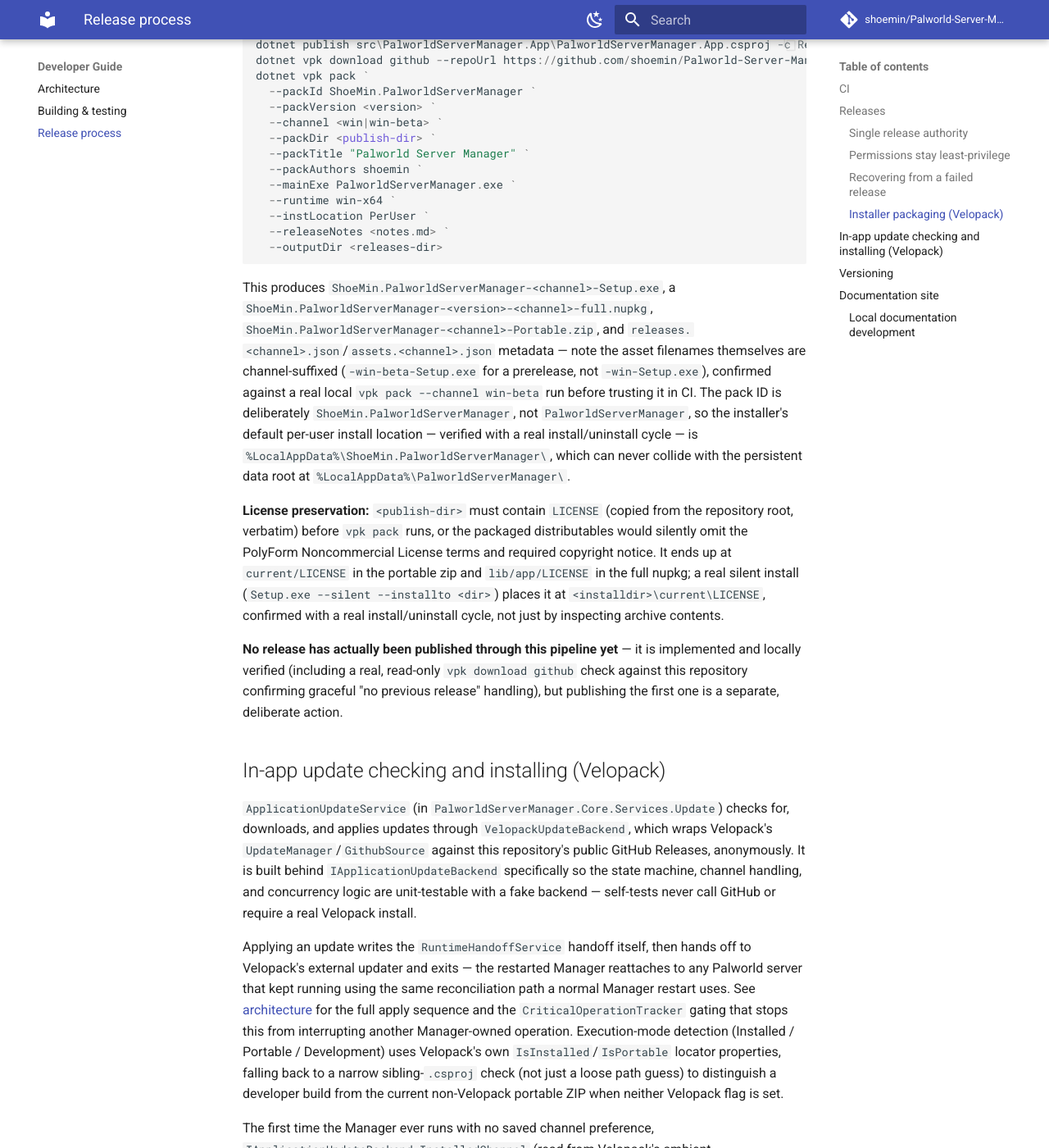
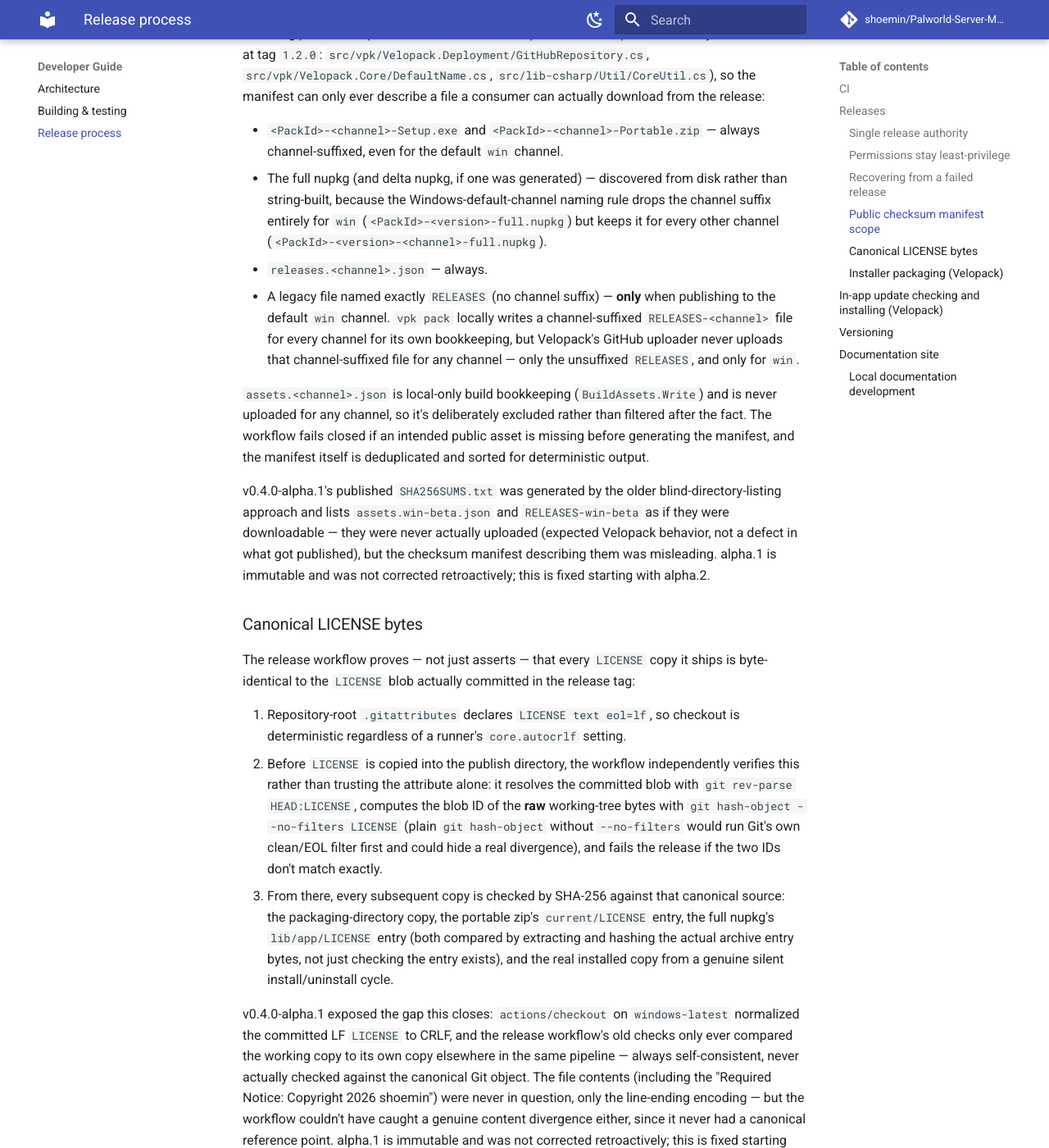
Before and after one commit to shoemin/Palworld-Server-Manager, an MkDocs documentation site: the page built from docs/developer/release-process.md, in a window 1280 px wide and 1400 px high, scrolled down 2994 px. Shown: the whole window at 82% size. Built offline with MkDocs 1.6.1 and Material for MkDocs 9.7.7, drawn with Linux system fonts in a browser that asks for light colours; comment, search, counter and statistics services are not loaded; some of the changed text lies outside the part shown.

Commit message:
Harden release artifact integrity before alpha.2
Fixes two release-pipeline integrity gaps found during the real v0.4.0-alpha.1
installed-mode field test (not product/runtime defects):

1. Public SHA256SUMS.txt was generated from a blind directory listing and
   included two files (assets.win-beta.json, RELEASES-win-beta) that pinned
   Velopack 1.2.0 never actually uploads as GitHub Release assets - consumers
   could not download and verify everything the manifest described. It is
   now generated from an explicit allow-listed set derived by auditing
   Velopack 1.2.0's real upload behavior directly from source.

2. The old LICENSE checks only proved internal pipeline consistency (working
   copy vs. its own copy elsewhere in the pipeline), never that either one
   actually matched the LICENSE blob committed in the release tag. A
   windows-latest runner's default core.autocrlf normalized the committed LF
   LICENSE to CRLF on checkout, undetected. A new .gitattributes rule makes
   checkout deterministic, and the workflow now verifies raw working-tree
   bytes against the canonical Git blob with `git hash-object --no-filters`
   before packaging, then SHA-256-compares every downstream copy (pack dir,
   portable zip entry, full nupkg entry, real installed copy) against that
   canonical source.

v0.4.0-alpha.1 is immutable and was not corrected retroactively; both fixes
apply prospectively starting with alpha.2.

Co-Authored-By: Claude Sonnet 5 <noreply@anthropic.com>

````diff
--- a/docs/developer/release-process.md
+++ b/docs/developer/release-process.md
@@ -15,8 +15,8 @@
 5. Best-effort downloads the previous release for the same channel (`vpk download github`) into the same output directory, so `vpk pack`'s default delta mode can generate a delta package against it automatically. This is allowed to find nothing (a fresh channel, or the very first release) without failing the workflow.
 6. Copies the repository `LICENSE` into the publish output before packing (byte-for-byte, verified with a hash check) so every packaged distributable carries the PolyForm Noncommercial License terms and the required copyright notice, not just the source repository.
 7. Packs the release (`vpk pack`) with generated release notes (an experimental-build banner is prepended for prereleases), producing the Setup.exe, full (and delta, if applicable) nupkg, portable zip, and channel feed JSON.
-8. Verifies every required asset actually exists on disk, that `LICENSE` is actually present inside the portable zip and full nupkg contents, and that a real silent install of the freshly-built Setup.exe places a byte-identical `LICENSE` in the installed application directory (then cleanly uninstalls itself again) — fails closed rather than silently publishing a partial or license-missing release.
-9. Generates `SHA256SUMS.txt` over every packaged file.
+8. Verifies every required asset actually exists on disk, that the checked-out `LICENSE` is byte-identical to the canonical Git blob committed in the release tag, that the same bytes are actually present inside the portable zip and full nupkg contents (compared by SHA-256 of the archive entry, not just entry presence), and that a real silent install of the freshly-built Setup.exe places those same byte-identical bytes in the installed application directory (then cleanly uninstalls itself again) — fails closed rather than silently publishing a partial, license-missing, or line-ending-corrupted release. See [Canonical LICENSE bytes](#canonical-license-bytes) below.
+9. Generates `SHA256SUMS.txt` over exactly the files that will actually become public GitHub Release assets — see [Public checksum manifest scope](#public-checksum-manifest-scope) below.
 10. Uploads everything as a workflow-run artifact and the build transcript as a separate artifact.
 11. Publishes the release.
 
@@ -43,6 +43,29 @@ gh workflow run release.yml --ref main -f tag=v0.4.0-alpha.1
 ```
 
 `--ref main` selects the corrected workflow *definition* from `main`, but the job itself still checks out and packages `refs/tags/v0.4.0-alpha.1` as the product source — so the released product remains exactly the commit the tag pointed to when it was created. Every other repository file the workflow references after that checkout (`scripts/build.ps1`, `docs/requirements.txt`, project files, and any other supporting script) is the version stored in the *tagged commit*, not `main` — this recovery procedure does not pick those up. A failure whose real fix lives outside `.github/workflows/release.yml` itself needs a different recovery decision, not this one.
+
+### Public checksum manifest scope
+
+`SHA256SUMS.txt` is generated from an explicit, allow-listed set of filenames — never from a blind listing of everything `vpk pack` happened to write to its output directory. That set is derived by mirroring pinned Velopack 1.2.0's actual GitHub upload behavior (audited directly from its source at tag `1.2.0`: `src/vpk/Velopack.Deployment/GitHubRepository.cs`, `src/vpk/Velopack.Core/DefaultName.cs`, `src/lib-csharp/Util/CoreUtil.cs`), so the manifest can only ever describe a file a consumer can actually download from the release:
+
+- `<PackId>-<channel>-Setup.exe` and `<PackId>-<channel>-Portable.zip` — always channel-suffixed, even for the default `win` channel.
+- The full nupkg (and delta nupkg, if one was generated) — discovered from disk rather than string-built, because the Windows-default-channel naming rule drops the channel suffix entirely for `win` (`<PackId>-<version>-full.nupkg`) but keeps it for every other channel (`<PackId>-<version>-<channel>-full.nupkg`).
+- `releases.<channel>.json` — always.
+- A legacy file named exactly `RELEASES` (no channel suffix) — **only** when publishing to the default `win` channel. `vpk pack` locally writes a channel-suffixed `RELEASES-<channel>` file for every channel for its own bookkeeping, but Velopack's GitHub uploader never uploads that channel-suffixed file for any channel — only the unsuffixed `RELEASES`, and only for `win`.
+
+`assets.<channel>.json` is local-only build bookkeeping (`BuildAssets.Write`) and is never uploaded for any channel, so it's deliberately excluded rather than filtered after the fact. The workflow fails closed if an intended public asset is missing before generating the manifest, and the manifest itself is deduplicated and sorted for deterministic output.
+
+v0.4.0-alpha.1's published `SHA256SUMS.txt` was generated by the older blind-directory-listing approach and lists `assets.win-beta.json` and `RELEASES-win-beta` as if they were downloadable — they were never actually uploaded (expected Velopack behavior, not a defect in what got published), but the checksum manifest describing them was misleading. alpha.1 is immutable and was not corrected retroactively; this is fixed starting with alpha.2.
+
+### Canonical LICENSE bytes
+
+The release workflow proves — not just asserts — that every `LICENSE` copy it ships is byte-identical to the `LICENSE` blob actually committed in the release tag:
+
+1. Repository-root `.gitattributes` declares `LICENSE text eol=lf`, so checkout is deterministic regardless of a runner's `core.autocrlf` setting.
+2. Before `LICENSE` is copied into the publish directory, the workflow independently verifies this rather than trusting the attribute alone: it resolves the committed blob with `git rev-parse HEAD:LICENSE`, computes the blob ID of the **raw** working-tree bytes with `git hash-object --no-filters LICENSE` (plain `git hash-object` without `--no-filters` would run Git's own clean/EOL filter first and could hide a real divergence), and fails the release if the two IDs don't match exactly.
+3. From there, every subsequent copy is checked by SHA-256 against that canonical source: the packaging-directory copy, the portable zip's `current/LICENSE` entry, the full nupkg's `lib/app/LICENSE` entry (both compared by extracting and hashing the actual archive entry bytes, not just checking the entry exists), and the real installed copy from a genuine silent install/uninstall cycle.
+
+v0.4.0-alpha.1 exposed the gap this closes: `actions/checkout` on `windows-latest` normalized the committed LF `LICENSE` to CRLF, and the release workflow's old checks only ever compared the working copy to its own copy elsewhere in the same pipeline — always self-consistent, never actually checked against the canonical Git object. The file contents (including the "Required Notice: Copyright 2026 shoemin") were never in question, only the line-ending encoding — but the workflow couldn't have caught a genuine content divergence either, since it never had a canonical reference point. alpha.1 is immutable and was not corrected retroactively; this is fixed starting with alpha.2.
 
 ### Installer packaging (Velopack)
 
@@ -71,7 +94,7 @@ This produces `ShoeMin.PalworldServerManager-<channel>-Setup.exe`, a `ShoeMin.Pa
 
 **License preservation:** `<publish-dir>` must contain `LICENSE` (copied from the repository root, verbatim) before `vpk pack` runs, or the packaged distributables would silently omit the PolyForm Noncommercial License terms and required copyright notice. It ends up at `current/LICENSE` in the portable zip and `lib/app/LICENSE` in the full nupkg; a real silent install (`Setup.exe --silent --installto <dir>`) places it at `<installdir>\current\LICENSE`, confirmed with a real install/uninstall cycle, not just by inspecting archive contents.
 
-**No release has actually been published through this pipeline yet** — it is implemented and locally verified (including a real, read-only `vpk download github` check against this repository confirming graceful "no previous release" handling), but publishing the first one is a separate, deliberate action.
+**v0.4.0-alpha.1 was the first release published through this pipeline** (`win-beta` channel). Its checksum manifest and `LICENSE` line-ending encoding predate the fixes described in [Public checksum manifest scope](#public-checksum-manifest-scope) and [Canonical LICENSE bytes](#canonical-license-bytes) above; alpha.1 itself is immutable and was not corrected retroactively.
 
 ## In-app update checking and installing (Velopack)
 
````
Also changed, not shown: 1 other file.
